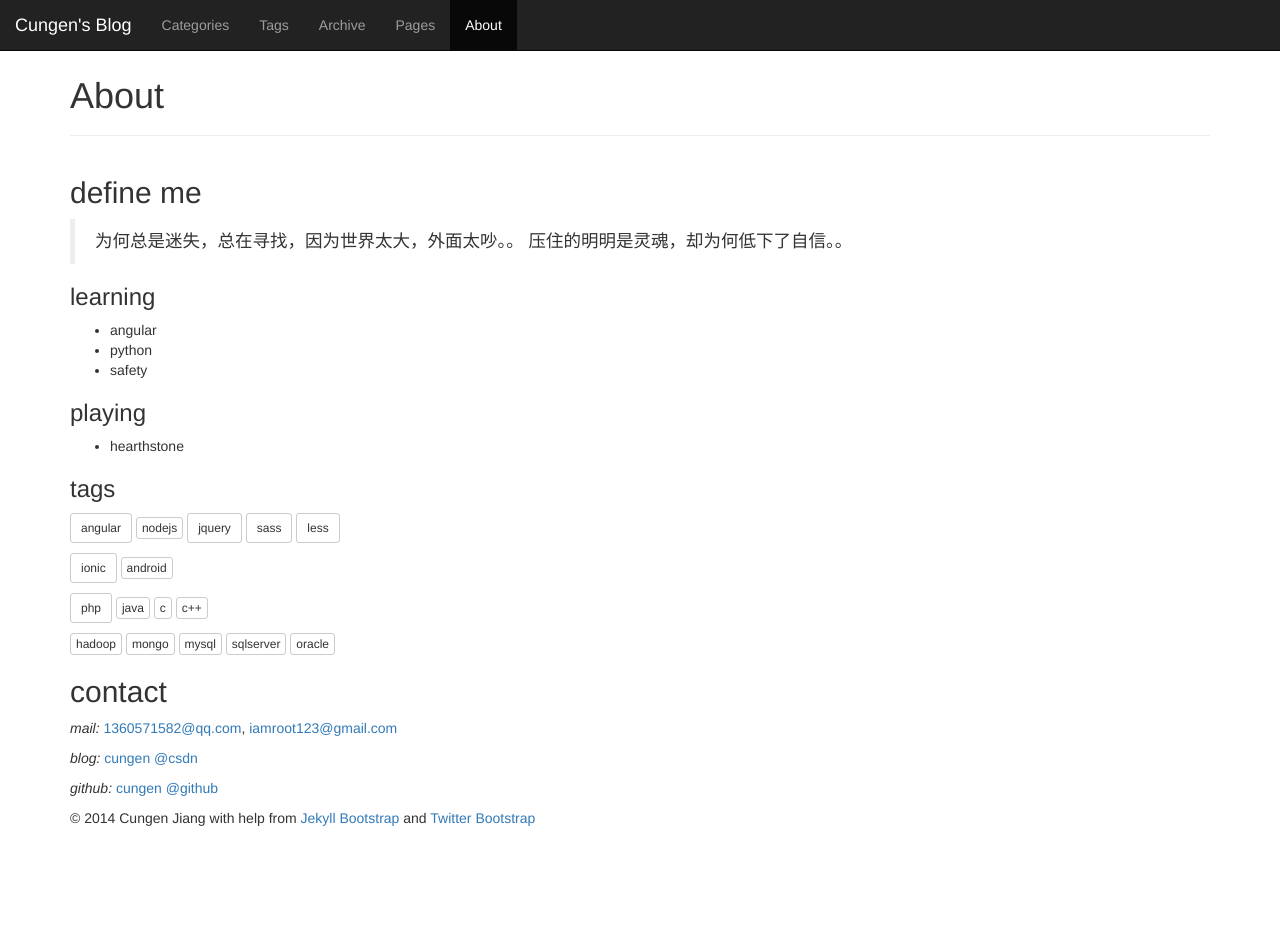
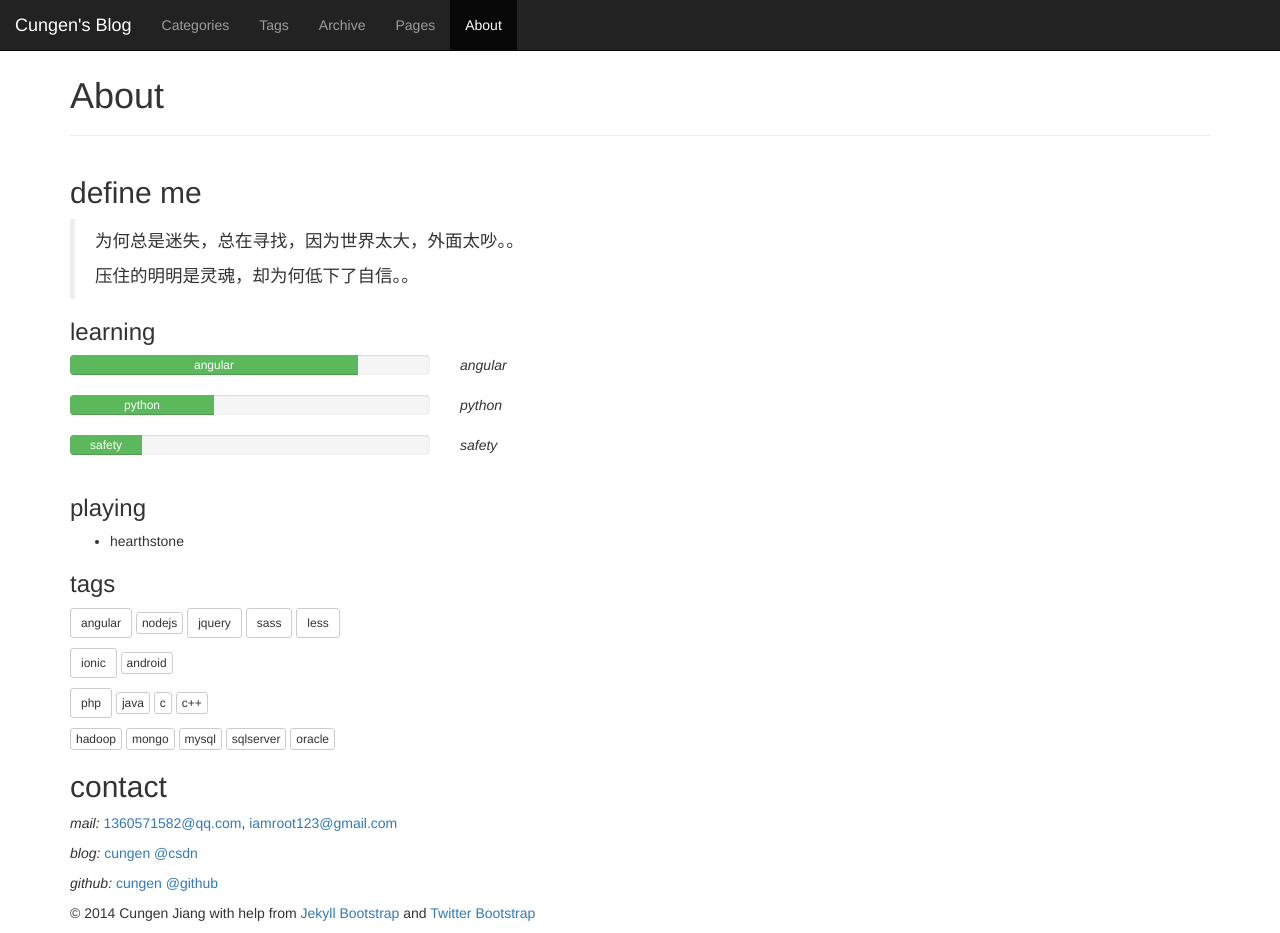
Before and after one commit to cungen/cungen.github.com, a Jekyll site: the page built from about.html, in a window 1280 px wide and 933 px high. Built offline with Jekyll 4.4.1, drawn with Linux system fonts in a browser that asks for light colours; nearby versions of some CDN libraries; library files that are not in the unit come from our copies.

Commit message:
Change about.md to about.html

```diff
--- /dev/null
+++ b/about.html
@@ -0,0 +1,111 @@
+---
+layout: page
+title: About
+header : About
+group: navigation
+weight: 5
+---
+
+<h2>define me</h2>
+
+<blockquote>
+    <p>为何总是迷失，总在寻找，因为世界太大，外面太吵。。</p>
+    <p>压住的明明是灵魂，却为何低下了自信。。</p>
+</blockquote>
+
+<h3>learning</h3>
+
+<div class='row'>
+    <div class='col-xs-4'>
+        <div class='progress'>
+            <div class='progress-bar progress-bar-success' role='progressbar' aria-valuenow='80' aria-valuemin='0' aria-valuemax='100' style='width: 80%'>
+                <span>angular</span>
+                <span class='sr-only'>40% Complete (success)</span>
+            </div>
+        </div>
+    </div>
+    <div class='col-sm-2'>
+        <em>angular</em>
+    </div>
+</div>
+
+<div class='row'>
+    <div class='col-xs-4'>
+        <div class='progress'>
+            <div class='progress-bar progress-bar-success' role='progressbar' aria-valuenow='40' aria-valuemin='0' aria-valuemax='100' style='width: 40%'>
+                <span>python</span>
+                <span class='sr-only'>40% Complete (success)</span>
+            </div>
+        </div>
+    </div>
+    <div class='col-sm-2'>
+        <em>python</em>
+    </div>
+</div>
+
+<div class='row'>
+    <div class='col-xs-4'>
+        <div class='progress'>
+            <div class='progress-bar progress-bar-success' role='progressbar' aria-valuenow='20' aria-valuemin='0' aria-valuemax='100' style='width: 20%'>
+                <span>safety</span>
+                <span class='sr-only'>20% Complete (success)</span>
+            </div>
+        </div>
+    </div>
+    <div class='col-sm-2'>
+        <em>safety</em>
+    </div>
+</div>
+
+<h3>playing</h3>
+
+<ul>
+    <li>hearthstone</li>
+</ul>
+
+<h3>tags</h3>
+
+<p>
+    <button class='btn btn-default btn-sm'>angular</button>
+    <button class='btn btn-default btn-xs'>nodejs</button>
+    <button class='btn btn-default btn-sm'>jquery</button>
+    <button class='btn btn-default btn-sm'>sass</button>
+    <button class='btn btn-default btn-sm'>less</button>
+</p>
+
+<p>
+    <button class='btn btn-default btn-sm'>ionic</button>
+    <button class='btn btn-default btn-xs'>android</button>
+</p>
+
+<p>
+    <button class='btn btn-default btn-sm'>php</button>
+    <button class='btn btn-default btn-xs'>java</button>
+    <button class='btn btn-default btn-xs'>c</button>
+    <button class='btn btn-default btn-xs'>c++</button>
+</p>
+
+<p>
+    <button class='btn btn-default btn-xs'>hadoop</button>
+    <button class='btn btn-default btn-xs'>mongo</button>
+    <button class='btn btn-default btn-xs'>mysql</button>
+    <button class='btn btn-default btn-xs'>sqlserver</button>
+    <button class='btn btn-default btn-xs'>oracle</button>
+</p>
+
+<h2>contact</h2>
+
+<p>
+    <em>mail:</em>
+    <a href='mailto:1360571582@qq.com'>1360571582@qq.com</a>, <a href='mailto:iamroot123@gmail.com'>iamroot123@gmail.com</a>
+</p>
+
+<p>
+    <em>blog:</em>
+    <a href='http://blog.csdn.net/i_am_root'>cungen @csdn</a>
+</p>
+
+<p>
+    <em>github:</em>
+    <a href='https://github.com/cungen'>cungen @github</a>
+</p>
--- a/about.md
+++ /dev/null
@@ -1,52 +0,0 @@
----
-layout: page
-title: About
-header : About
-group: navigation
-weight: 5
----
-
-## define me
-
->为何总是迷失，总在寻找，因为世界太大，外面太吵。。
->压住的明明是灵魂，却为何低下了自信。。
-
-### learning
-
-* angular
-* python
-* safety
-
-### playing
-
-* hearthstone
-
-### tags
-
-<button class='btn btn-default btn-sm'>angular</button>
-<button class='btn btn-default btn-xs'>nodejs</button>
-<button class='btn btn-default btn-sm'>jquery</button>
-<button class='btn btn-default btn-sm'>sass</button>
-<button class='btn btn-default btn-sm'>less</button>
-
-<button class='btn btn-default btn-sm'>ionic</button>
-<button class='btn btn-default btn-xs'>android</button>
-
-<button class='btn btn-default btn-sm'>php</button>
-<button class='btn btn-default btn-xs'>java</button>
-<button class='btn btn-default btn-xs'>c</button>
-<button class='btn btn-default btn-xs'>c++</button>
-
-<button class='btn btn-default btn-xs'>hadoop</button>
-<button class='btn btn-default btn-xs'>mongo</button>
-<button class='btn btn-default btn-xs'>mysql</button>
-<button class='btn btn-default btn-xs'>sqlserver</button>
-<button class='btn btn-default btn-xs'>oracle</button>
-
-## contact
-
-*mail:* <1360571582@qq.com>, <iamroot123@gmail.com>
-
-*blog:* [cungen @csdn](http://blog.csdn.net/i_am_root)
-
-*github:* [cungen @github](https://github.com/cungen)
```
Also changed, not shown: assets/themes/material-design/css/index.sass (+4 -3 lines), assets/themes/material-design/css/all.css, 1 other file.
